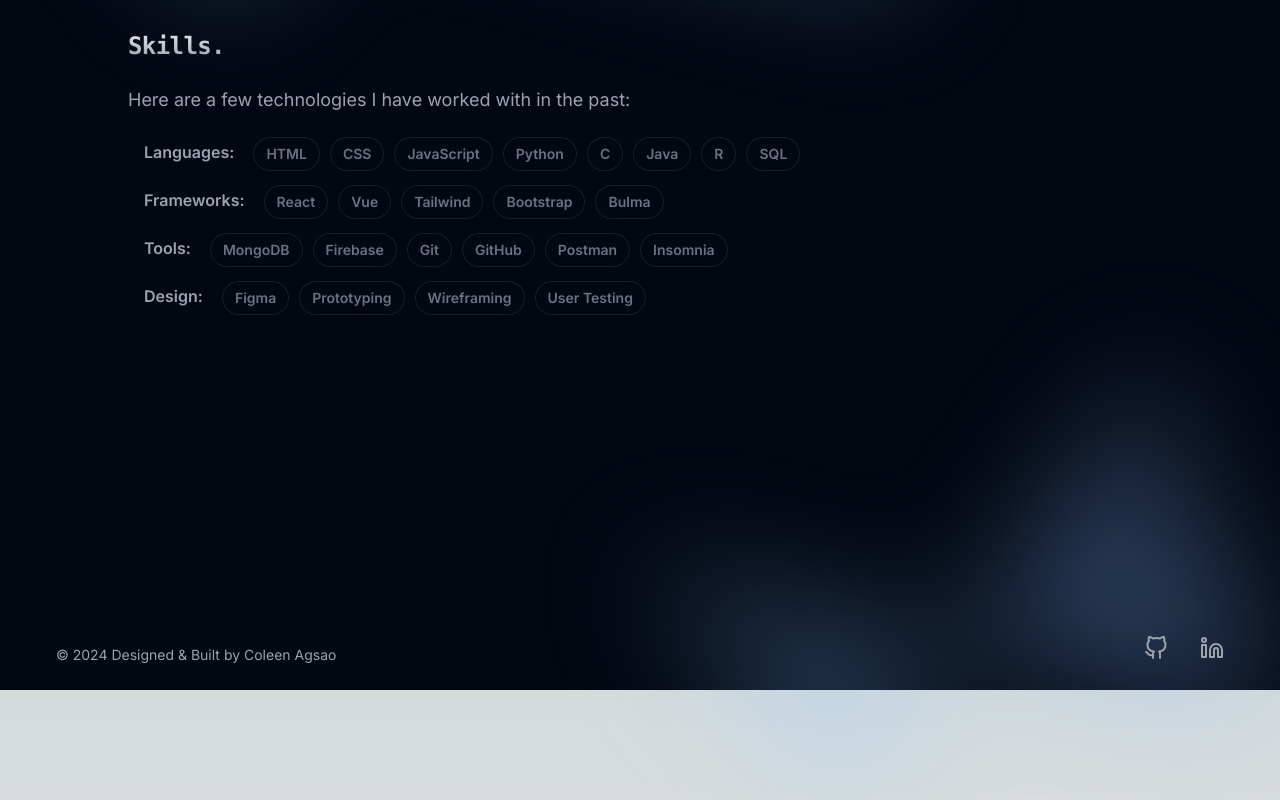
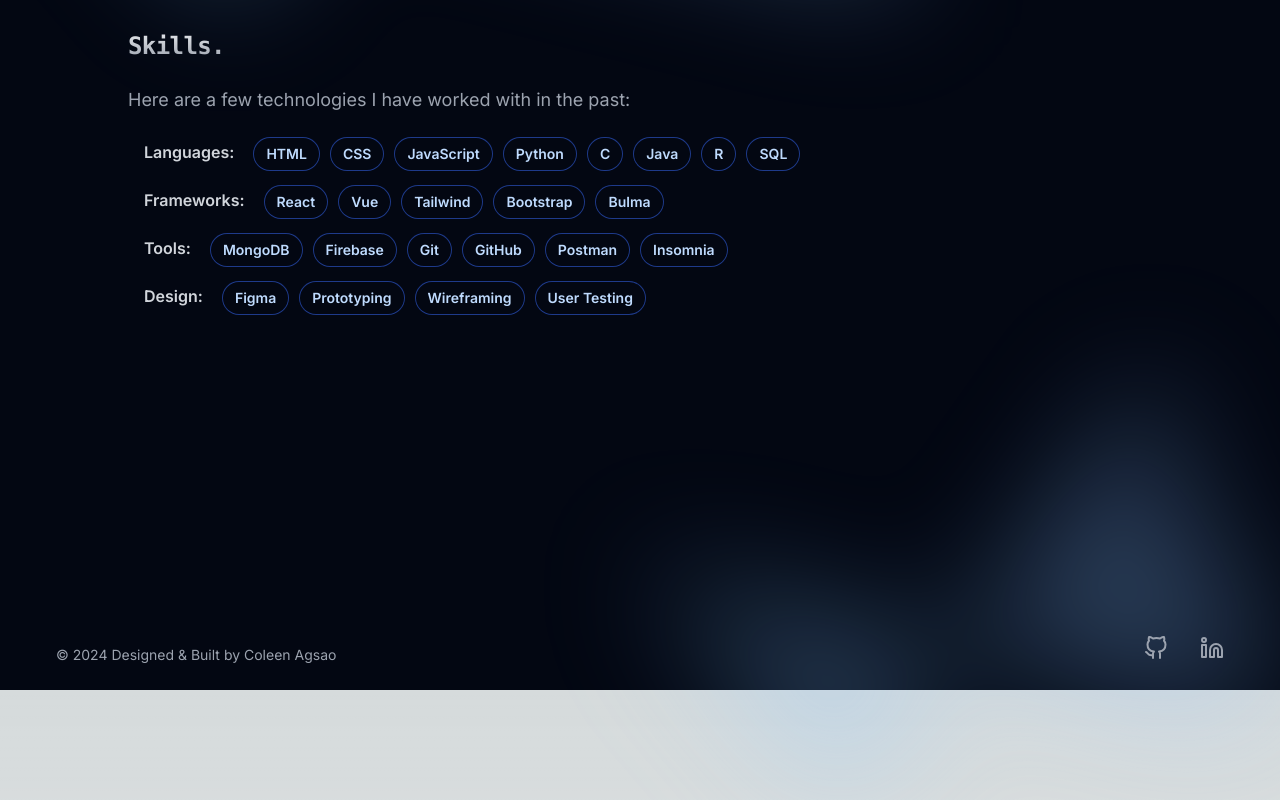
Before and after one commit to coleenagsao/v1, a Next.js app: page / in a window 1280 px wide. Shown: the part 1930-2730 px from the top of the page. Built offline with nearby package versions, Linux system fonts and the light colour scheme.

Commit message:
style: update styles for skills section specifically text color and hover effect

```diff
--- a/app/components/sections/skills.js
+++ b/app/components/sections/skills.js
@@ -28,16 +28,16 @@ export default function Skills(){
               <div className="ml-4 mt-2">
               {Object.entries(skills).map(([key, value]) => (
                     <div key={key} className="flex items-center space-y-4 ">
-                        <div className="mr-5 mt-3 text-gray-400 font-semibold ">
+                        <div className="mr-5 mt-3 text-gray-300 font-semibold ">
                             {key}:
                         </div>
                         <div className="flex space-x-3">
                             {value.map((item) => (
-                                <div key={item} className="relative rounded-full px-3 py-1 text-sm leading-6 text-gray-600 ring-1 ring-gray-200/10 hover:ring-gray-100/20 text-center align-middle flex items-center justify-center">
-                                <a href="#" className="font-semibold text-gray-500 hidden m:block lg:block text-center">
+                                <div key={item} className="relative rounded-full px-3 py-1 text-sm leading-6 text-gray-200 ring-1 ring-blue-900 hover:ring-blue-400">
+                                <div className="font-semibold text-blue-200 hover:text-blue-300 hidden m:block lg:block text-center">
                                   <span aria-hidden="true" className="absolute inset-0" />
                                   {item}
-                                </a>
+                                </div>
                               </div>
                             ))}
                         </div>
```
